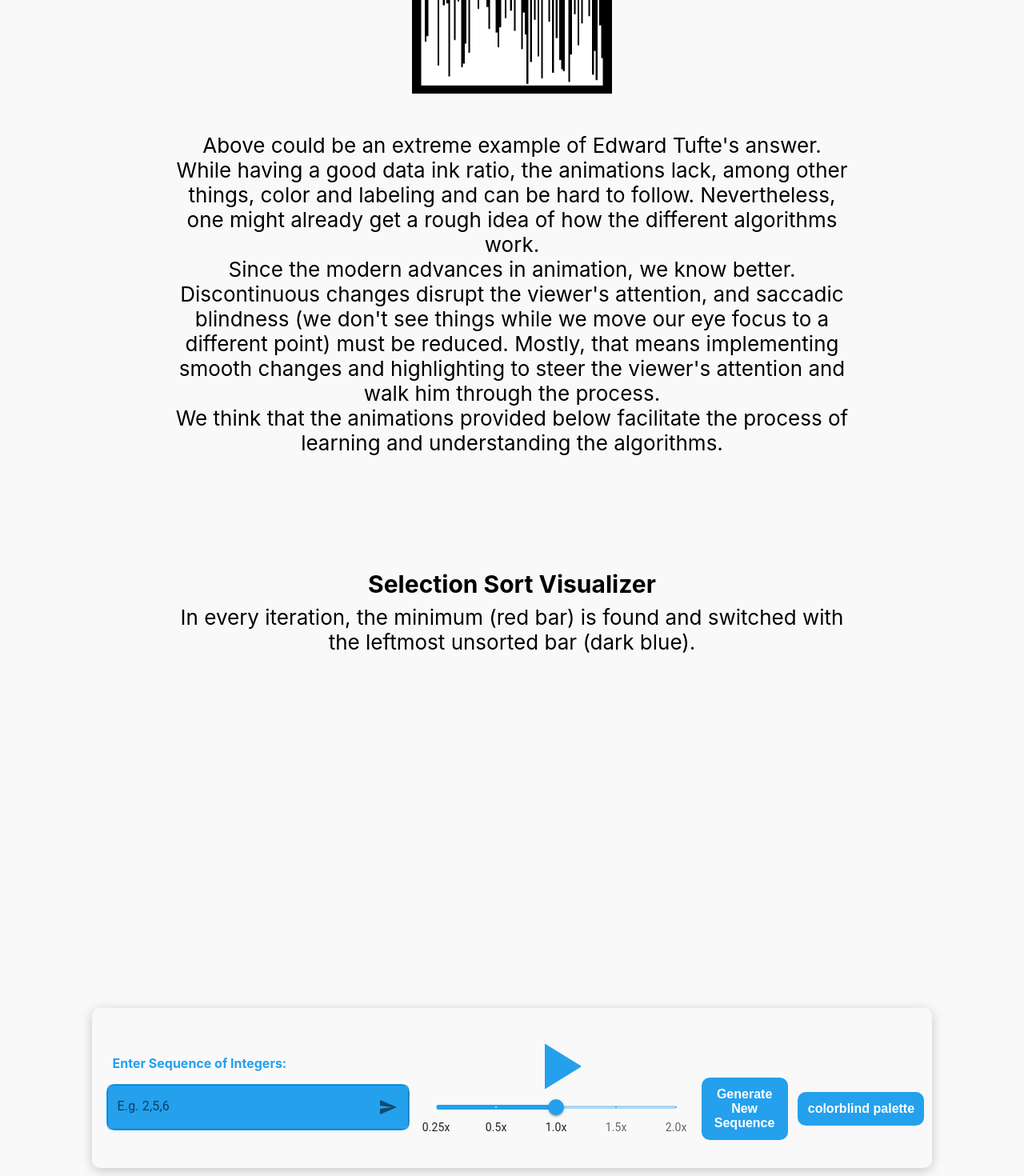
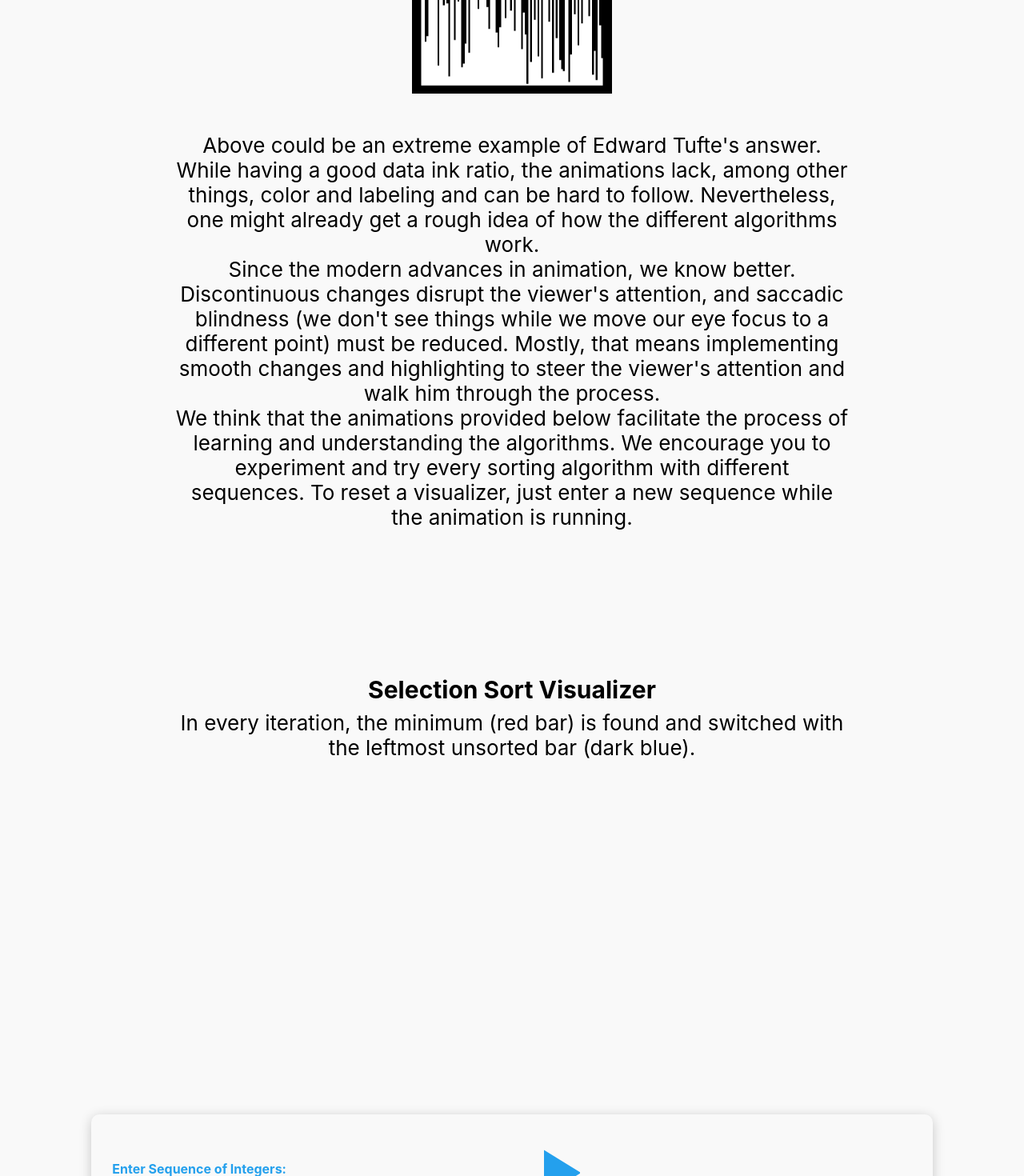
Before and after one commit to FlorianSp2000/visualization-of-sorting-algorithms, a React (Create React App) app: page / in a window 1280 px wide. Shown: the part 740-2210 px from the top of the page at 80% size. Built offline with nearby package versions, Linux system fonts and the light colour scheme.

Commit message:
slightly effecting markup and text changes probably made just before the presentation and therefore not pushed

```diff
--- a/src/ComplexityHeatmap.js
+++ b/src/ComplexityHeatmap.js
@@ -63,13 +63,13 @@ class ComplexityHeatmap extends Component {
               case 3:
                 return 'O(N^2)'
 
-                case 8:
+                case 11:
                   return 'O(N log(N))'
 
-                case 10:
+                case 9:
                   return 'Ω(N log(N))'
 
-                case 12:
+                case 10:
                   return 'Θ(N log(N))'
 
                 case 17:
@@ -81,19 +81,48 @@ class ComplexityHeatmap extends Component {
       },
       series: [
         {
-          name: "Selection Sort",
+          name: "Insertion Sort",
         data: [{
           x: 'W1',
-            y: 1
+          y: 17//
         }, {
           x: 'W2',
-            y: 2
+          y: 2//
         }, {
           x: 'W3',
-            y: 3
+          y: 3//
         },
       ]
     },
+    {
+      name: "Merge Sort",
+      data: [{
+        x: 'W1',
+        y: 9//
+      }, {
+        x: 'W2',
+        y: 10//
+      }, {
+        x: 'W3',
+        y: 11//
+      },
+    ]
+  },
+    {
+      name: "Quick Sort",
+      data: [{
+          x: 'W1',
+          y: 9//
+        }, {
+          x: 'W2',
+          y: 10//
+        }, {
+          x: 'W3',
+          y: 3//
+        },
+      ]
+    },
+
     {
       name: "Bubble Sort",
       data: [{
@@ -109,48 +138,19 @@ class ComplexityHeatmap extends Component {
     ]
     },
     {
-            name: "Quick Sort",
+      name: "Selection Sort",
       data: [{
         x: 'W1',
-              y: 10//
+        y: 1
       }, {
         x: 'W2',
-              y: 12//
+        y: 2
       }, {
         x: 'W3',
-              y: 3//
+        y: 3
       },
     ]
     },
-        {
-          name: "Merge Sort",
-          data: [{
-            x: 'W1',
-            y: 10//
-          }, {
-            x: 'W2',
-            y: 12//
-          }, {
-            x: 'W3',
-            y: 8//
-          },
-      ]
-      },
-      {
-        name: "Insertion Sort",
-        data: [{
-          x: 'W1',
-          y: 17//
-        }, {
-          x: 'W2',
-          y: 2//
-        }, {
-          x: 'W3',
-          y: 3//
-        },
-    ]
-    }
-
   ]
 };
 }
--- a/src/Intro.js
+++ b/src/Intro.js
@@ -12,7 +12,7 @@ const Intro = () => {
 
         </div>
         <TuftyGifs />
-        <div style={{marginBottom: '30px', marginTop: '12px', width: '80%'}}>
+        <div style={{marginBottom: '3vw', marginTop: '12px', width: '80%'}}>
             <br></br>
             Above could be an extreme example of Edward Tufte's answer. While having a good data ink ratio, the animations lack, among other things, color and labeling and can be hard to follow.
             Nevertheless, one might already get a rough idea of how the different algorithms work.
@@ -21,8 +21,10 @@ const Intro = () => {
             Discontinuous changes disrupt the viewer's attention, and saccadic blindness (we don't see things while we move our eye focus to a different point) must be reduced.
             Mostly, that means implementing smooth changes and highlighting to steer the viewer's attention and walk him through the process.
             <br></br>
-        We think that the animations provided below facilitate the process of learning and understanding the algorithms.
+            We think that the animations provided below facilitate the process of learning and understanding the algorithms. We encourage you to experiment and try every sorting algorithm with different sequences.
+            To reset a visualizer, just enter a new sequence while the animation is running.
         </div>
+        <br></br>
         <br></br>
         {/* <div>
             We can use sorting algorithms to rearrange the pixels of an image.
--- a/src/selectionsort.css
+++ b/src/selectionsort.css
@@ -84,7 +84,7 @@
     border: white;
     margin-top: 4vw;
     cursor:pointer;
-    min-width: 158px;
+    min-width: 167px;
 }
 
 .pause-button {
```
Also changed, not shown: 1 other file (tests, documents, lock files or other folders). Lines whose indentation alone changed are shown as unchanged.
